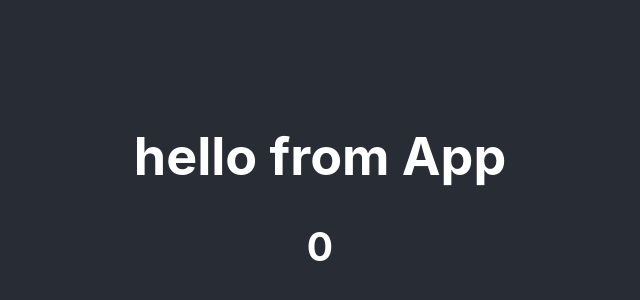
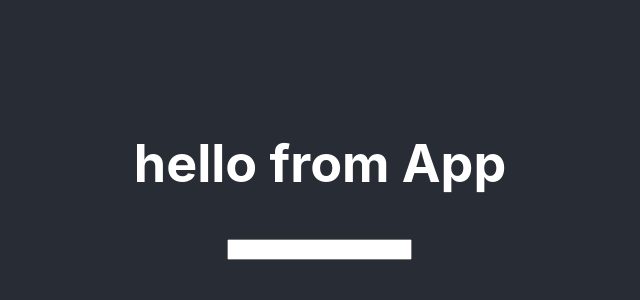
Before and after one commit to tokuyama-shouta/typescript-lesson, a React (Create React App) app: page / in a window 1280 px wide. Shown: the part 204-504 px from the top of the page, without its empty margins (320-960 px from the left). Built offline with nearby package versions, Linux system fonts and the light colour scheme.

Commit message:
Event handler

```diff
--- a/src/TestComponent.tsx
+++ b/src/TestComponent.tsx
@@ -10,12 +10,20 @@
 }
 
 const TestComponent:React.FC<Props> = (props) => {
-  const [count, setCount] = useState<number | null>(0);
-  const [user, setUser] = useState<UserData>({id: 1, name: "dummy"})
+  const [count, setCount] = useState<number | null>(null);
+  const [user, setUser] = useState<UserData>({id: 1, name: "dummy"});
+  const [inputData, setInputData] = useState("");
+
+  const handleInputChange = (e: React.ChangeEvent<HTMLInputElement>) => {
+    setInputData(e.target.value);
+  }
+
   return (
     <div>
       <h1>{props.text}</h1>
       <h2>{count}</h2>
+      <input type="text" value={inputData} onChange={handleInputChange}/>
+      <h1>{inputData}</h1>
     </div>
   )
 }
```
Also changed, not shown: 1 other file (tests, documents, lock files or other folders).
